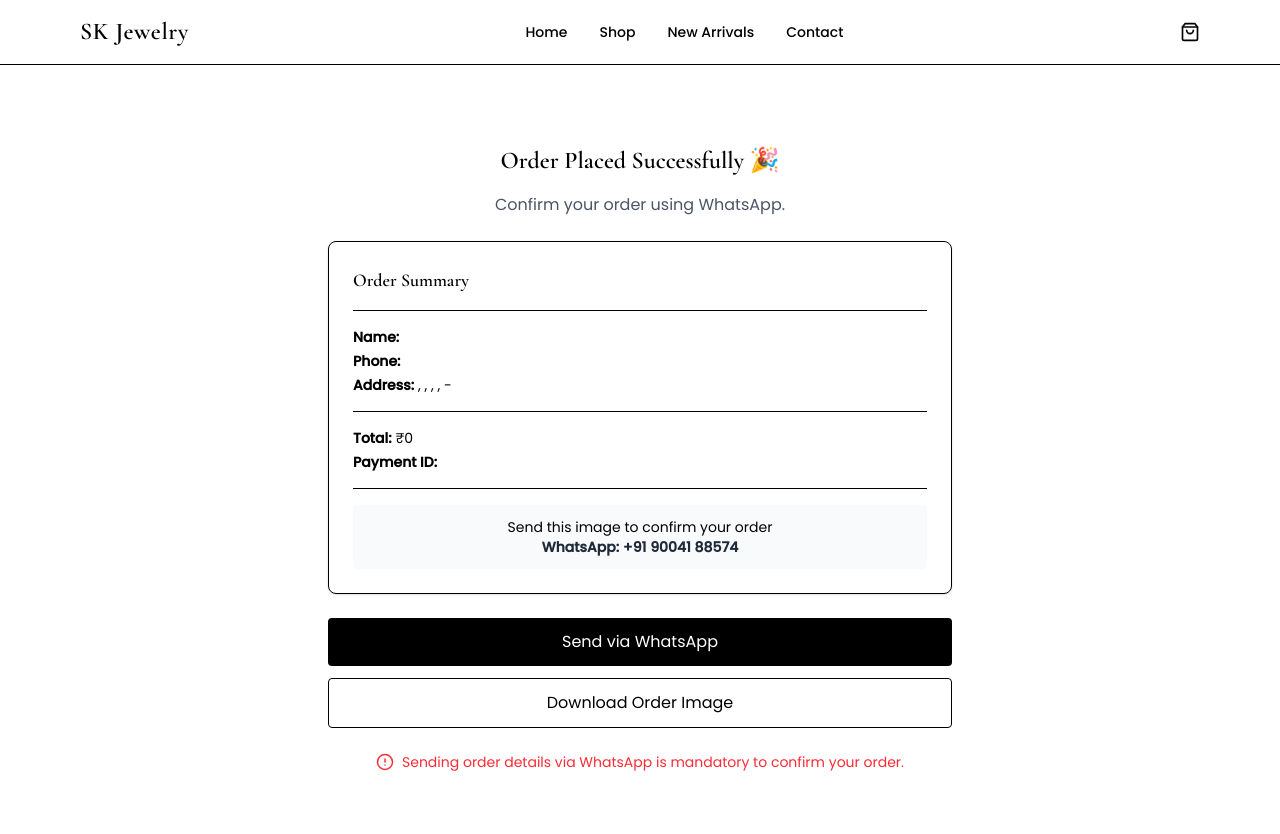
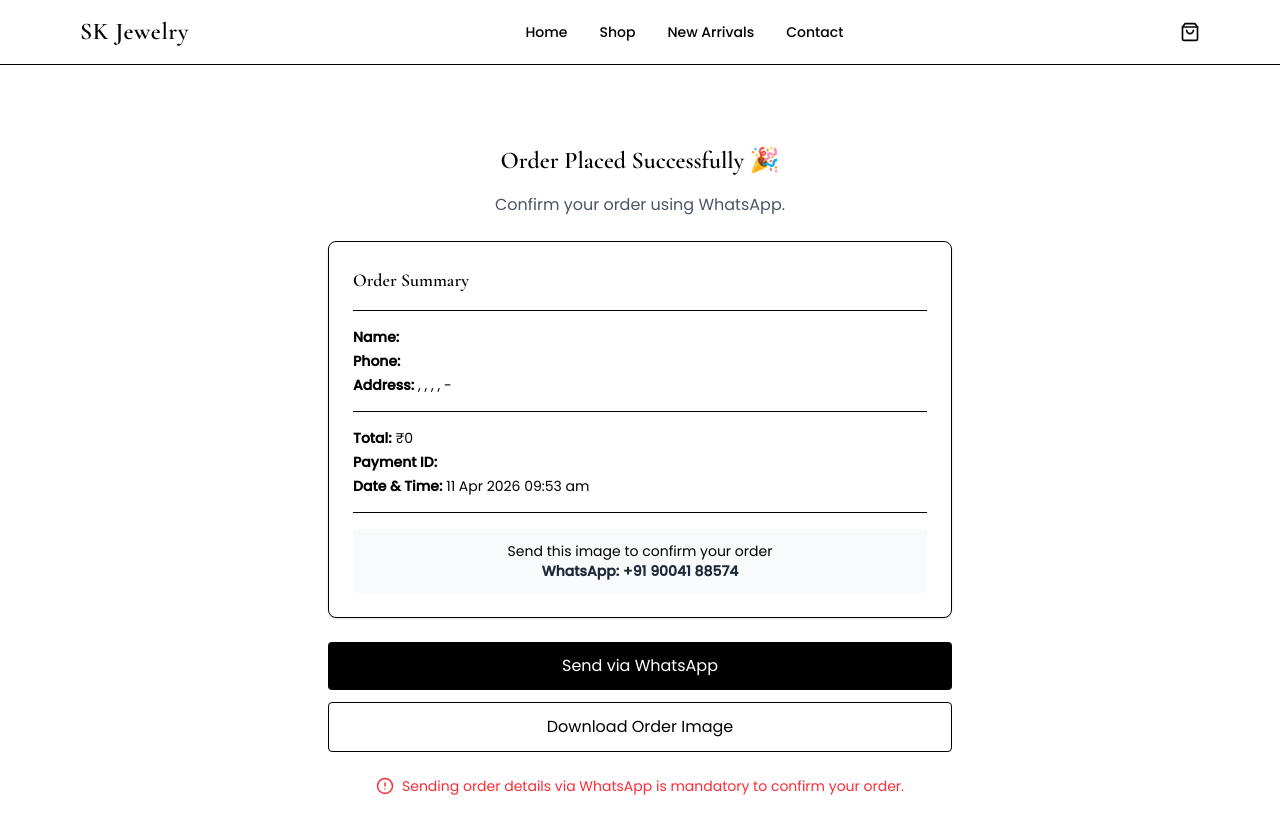
Before and after one commit to Ashish-12K/sk-jewellery, a React (Vite) app: page /order-success in a window 1280 px wide. Shown: the top 834 px of the page. Built offline with nearby package versions, Linux system fonts and the light colour scheme.

Commit message:
Added Date & Time in Order Section

```diff
--- a/src/pages/OrderSuccess.jsx
+++ b/src/pages/OrderSuccess.jsx
@@ -1,7 +1,6 @@
 import { useLocation } from "react-router-dom";
 import { FiAlertCircle } from "react-icons/fi";
-import { useRef } from "react";
-import { useEffect } from "react";
+import { useRef, useEffect } from "react";
 import * as htmlToImage from "html-to-image";
 
 export default function OrderSuccess() {
@@ -19,6 +18,18 @@ export default function OrderSuccess() {
     customer = {},
   } = state || {};
 
+  // 🕒 Date & Time (NO COMMA FORMAT)
+  const orderDate = new Date();
+
+  const formattedDateTime = `${orderDate.toLocaleDateString("en-IN", {
+    day: "2-digit",
+    month: "short",
+    year: "numeric",
+  })} ${orderDate.toLocaleTimeString("en-IN", {
+    hour: "2-digit",
+    minute: "2-digit",
+  })}`;
+
   // WhatsApp message
   let message = "Hello, I placed an order:\n\n";
 
@@ -32,6 +43,7 @@ export default function OrderSuccess() {
   message += `\n${customer.city}, ${customer.state}, ${customer.country} - ${customer.pincode}`;
   message += `\n\nTotal: ₹${total}`;
   message += `\nPayment ID: ${paymentId}`;
+  message += `\nDate & Time: ${formattedDateTime}`;
 
   const whatsappURL = `https://wa.me/919004188574?text=${encodeURIComponent(message)}`;
 
@@ -62,7 +74,7 @@ export default function OrderSuccess() {
         Confirm your order using WhatsApp.
       </p>
 
-      {/* 📦 ORDER SUMMARY (Image Area) */}
+      {/* 📦 ORDER SUMMARY */}
       <div
         ref={orderRef}
         className="border rounded-lg p-6 text-left shadow-sm bg-white"
@@ -101,11 +113,12 @@ export default function OrderSuccess() {
         <div className="text-sm space-y-1">
           <p><strong>Total:</strong> ₹{total}</p>
           <p><strong>Payment ID:</strong> {paymentId}</p>
+          <p><strong>Date & Time:</strong> {formattedDateTime}</p>
         </div>
 
         <hr className="my-4" />
 
-        {/* 🔥 WhatsApp info inside image */}
+        {/* WhatsApp Info */}
         <div className="text-sm text-center bg-gray-50 p-3 rounded">
           <p className="font-normal">
             Send this image to confirm your order
@@ -136,7 +149,7 @@ export default function OrderSuccess() {
 
       </div>
 
-      {/* ⚠️ Note */}
+      {/* Note */}
       <div className="mt-6 flex items-center justify-center gap-2 text-sm text-red-500">
         <FiAlertCircle size={18} />
         <p>
```
